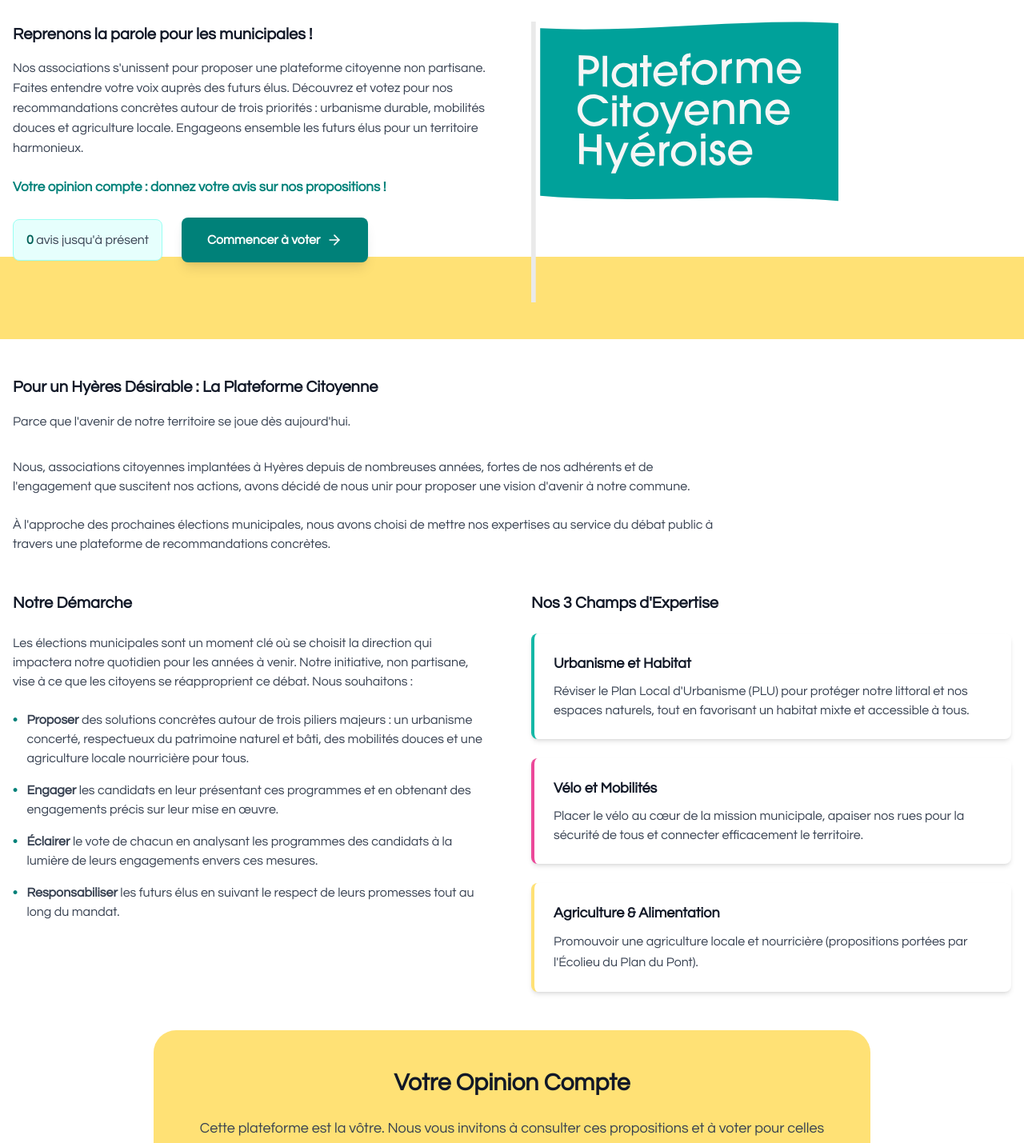
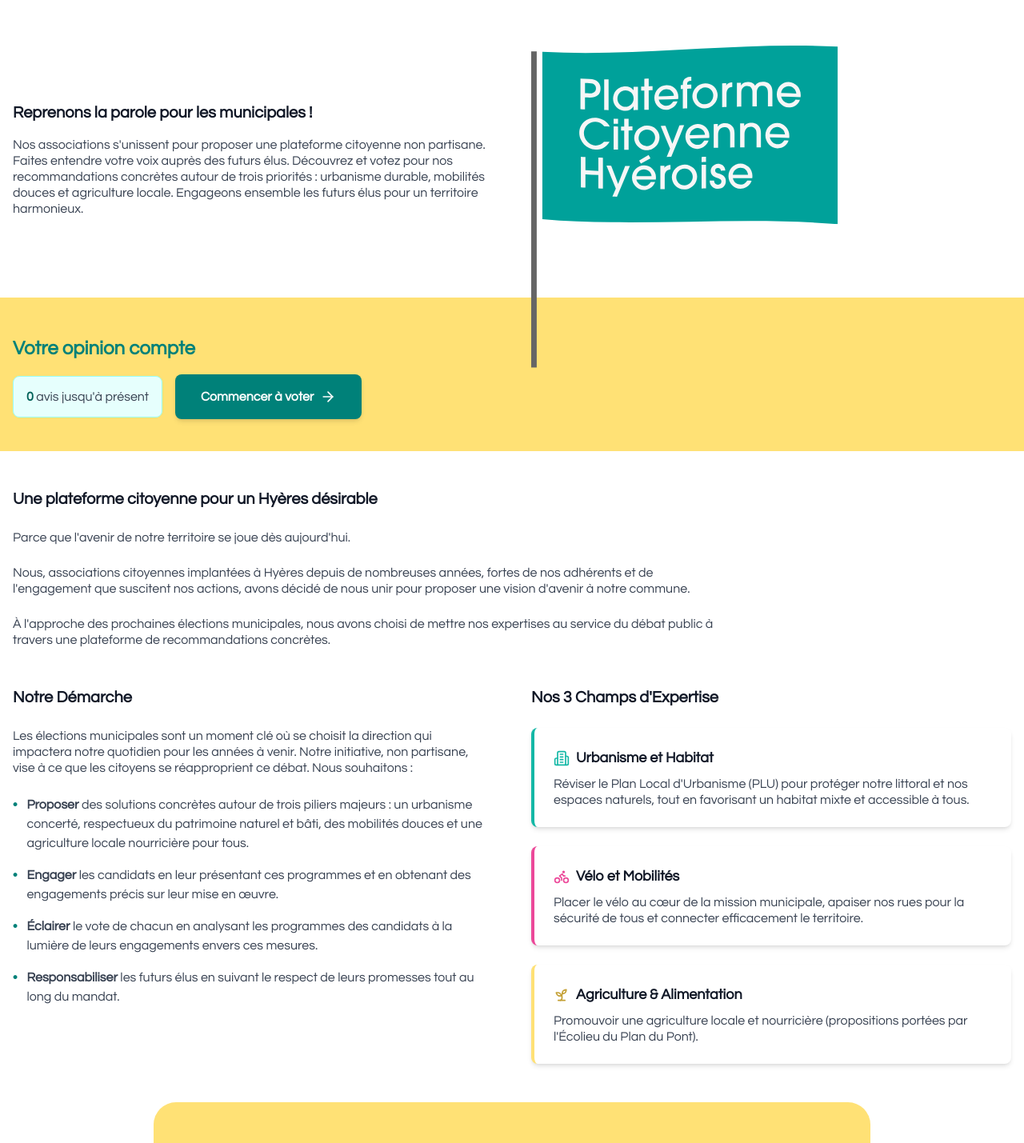
Before and after one commit to cedricborderie/hyeres2026, a Next.js app: page / in a window 1280 px wide. Shown: the part 100-1529 px from the top of the page at 80% size. Built offline with nearby package versions, Linux system fonts and the light colour scheme; no server answers; the database is empty.

Commit message:
Hero + bande jaune: structure flex, pied drapeau 30px dans jaune, fix chevauchement texte sur mobile/iPad

```diff
--- a/app/bilan/page.tsx
+++ b/app/bilan/page.tsx
@@ -44,9 +44,8 @@ export default function BilanPage() {
     votedProposalIds.has(p.id)
   );
 
-  // Build WhatsApp message with proposal titles
-  const proposalTitles = votedProposals.map((p) => p.title).join(", ");
-  const shareMessage = `Je viens de sélectionner mes priorités pour Hyères : ${proposalTitles}\n\nDécouvre ma liste complète ici : ${shareUrl || "https://hyeres2026.org"}`;
+  // Message de partage (WhatsApp, etc.) – sans rappel des priorités dans le texte
+  const shareMessage = `Je viens de sélectionner mes priorités pour Hyères.\n\nDécouvre la liste complète ici : ${shareUrl || "https://hyeres2026.org"}`;
 
   const whatsappUrl = shareUrl
     ? `https://wa.me/?text=${encodeURIComponent(shareMessage)}`
--- a/app/page.tsx
+++ b/app/page.tsx
@@ -2,23 +2,43 @@
 
 import Link from "next/link";
 import Image from "next/image";
-import { ArrowRight } from "lucide-react";
+import { ArrowRight, Building2, Bike, Sprout } from "lucide-react";
 import { motion } from "framer-motion";
 import LiveStats from "@/components/LiveStats";
 
 export default function Home() {
   return (
     <main className="min-h-screen bg-white">
-      {/* Hero Section - Full Width Background */}
-      <div className="relative bg-white py-12 md:py-[46px] overflow-hidden">
-        <div className="container mx-auto px-4 relative z-10">
-          <div className="grid md:grid-cols-2 gap-8 md:gap-12 items-center">
-          {/* Flag - Mobile First (above text), Desktop Second (right column) */}
+      {/* Hero + Bande jaune : jaune remonte 30px, pied du drapeau dans le jaune ; hero fond transparent sur 30px */}
+      <div className="flex flex-col bg-white relative">
+        {/* Hero : fond blanc sauf 90px du bas (transparent). pb plus grand sur mobile/iPad pour que le texte ne chevauche pas le jaune */}
+        <div
+          className="container mx-auto px-4 pt-12 md:pt-[46px] pb-[120px] md:pb-[120px] lg:pb-8 w-full relative z-20 max-w-7xl"
+          style={{
+            background: "linear-gradient(to bottom, #fff 0, #fff calc(100% - 90px), transparent calc(100% - 90px))",
+          }}
+        >
+          <div className="grid grid-cols-1 lg:grid-cols-2 gap-8 md:gap-12 items-start mx-auto">
+            <motion.div
+              initial={{ opacity: 0, x: -20 }}
+              animate={{ opacity: 1, x: 0 }}
+              transition={{ duration: 0.6 }}
+              className="text-left order-2 lg:order-1 pt-8 lg:pt-[100px]"
+            >
+              <h1 className="text-xl font-semibold text-gray-900 mb-4 leading-7">
+                Reprenons la parole pour les municipales !
+              </h1>
+              <p className="text-base font-medium text-gray-700 leading-[20px]">
+                Nos associations s'unissent pour proposer une plateforme citoyenne non partisane. Faites entendre votre voix auprès des futurs élus. Découvrez et votez pour nos recommandations concrètes autour de trois priorités : urbanisme durable, mobilités douces et agriculture locale. Engageons ensemble les futurs élus pour un territoire harmonieux.
+              </p>
+            </motion.div>
+
+            {/* Drapeau : -mb-[30px] = pied 30px dans le jaune ; le jaune remonte avec -mt-[30px] */}
             <motion.div
               initial={{ opacity: 0, x: 20 }}
               animate={{ opacity: 1, x: 0 }}
               transition={{ duration: 0.6, delay: 0.2 }}
-            className="flex justify-center md:justify-start order-1 md:order-2"
+              className="hidden lg:flex justify-start order-1 lg:order-2 items-end self-stretch -mb-[30px] pt-[30px]"
             >
               <div className="relative w-full max-w-[200px] md:max-w-sm">
                 <Image
@@ -31,69 +51,47 @@ export default function Home() {
                 />
               </div>
             </motion.div>
+          </div>
+        </div>
 
-          {/* Left: Text */}
-          <motion.div
-            initial={{ opacity: 0, x: -20 }}
-            animate={{ opacity: 1, x: 0 }}
-            transition={{ duration: 0.6 }}
-            className="text-left order-2 md:order-1 relative"
+        {/* Bande jaune : -mt-[90px] pour remonter (30 + 60 px) */}
+        <div
+          id="cta-stats"
+          className="w-full bg-[#FFE175] pt-8 md:pt-10 lg:pt-12 pb-8 md:pb-10 -mt-[90px] relative z-10 scroll-mt-24"
         >
-            <h1 className="text-xl font-semibold text-gray-900 mb-4 leading-7">
-              Reprenons la parole pour les municipales !
-            </h1>
-            <p className="text-base font-medium text-gray-700 leading-[25px] mb-6">
-              Nos associations s'unissent pour proposer une plateforme citoyenne non partisane. Faites entendre votre voix auprès des futurs élus. Découvrez et votez pour nos recommandations concrètes autour de trois priorités : urbanisme durable, mobilités douces et agriculture locale. Engageons ensemble les futurs élus pour un territoire harmonieux.
-            </p>
-
-            <p className="text-primary-600 mb-6 font-black" style={{ fontSize: '17px', fontWeight: 900 }}>
-              Votre opinion compte : donnez votre avis sur nos propositions !
-            </p>
-
-            {/* CTA and Stats */}
-            <div className="flex flex-col md:flex-row items-start md:items-center gap-6 mb-12 relative z-20" id="cta-stats">
-              <div className="w-full md:w-auto relative z-20">
+          <div className="container mx-auto px-4 max-w-7xl">
+            <h2 className="text-xl md:text-2xl font-semibold text-primary-600 mb-4">
+              Votre opinion compte
+            </h2>
+            <div className="flex flex-row flex-wrap items-center gap-4">
               <LiveStats />
-              </div>
               <Link
                 href="/propositions"
-                className="inline-flex items-center gap-2 bg-primary-600 text-white px-8 py-4 rounded-lg text-base font-semibold hover:bg-primary-700 transition-colors shadow-lg hover:shadow-xl w-full md:w-auto justify-center relative z-20"
+                className="inline-flex items-center justify-center gap-2 bg-primary-600 text-white px-8 py-4 rounded-lg text-base font-semibold hover:bg-primary-700 transition-colors shadow-md hover:shadow-lg shrink-0"
               >
                 Commencer à voter
                 <ArrowRight className="w-5 h-5" />
               </Link>
             </div>
-          </motion.div>
           </div>
         </div>
-
-        {/* Bloc jaune qui part du milieu des boutons/compteur (50% de leur hauteur) et fait toute la largeur */}
-        <div
-          className="absolute left-0 right-0 bg-[#FFE175] hidden md:block"
-          style={{
-            top: '340px',
-            bottom: 0,
-            zIndex: 0,
-            margin: 0
-          }}
-        />
       </div>
 
       {/* Main Content Section */}
       <div className="container mx-auto px-4 py-12 md:py-[46px]">
         <div className="max-w-7xl mx-auto space-y-12">
-          {/* Section 1: Pour un Hyères Désirable - Full Width */}
+          {/* Section 1: Une plateforme citoyenne pour un Hyères désirable */}
           <section className="max-w-4xl">
             <h2 className="text-xl font-semibold text-gray-900 mb-4 text-left">
-              Pour un Hyères Désirable : La Plateforme Citoyenne
+              Une plateforme citoyenne pour un Hyères désirable
             </h2>
-            <p className="text-base font-medium text-gray-700 leading-relaxed mb-8 text-left">
+            <p className="text-base font-medium text-gray-700 leading-[20px] mt-6 mb-6 text-left">
               Parce que l'avenir de notre territoire se joue dès aujourd'hui.
             </p>
-            <p className="text-base font-medium text-gray-700 leading-6 mb-6 text-left">
+            <p className="text-base font-medium text-gray-700 leading-[20px] mb-6 text-left">
               Nous, associations citoyennes implantées à Hyères depuis de nombreuses années, fortes de nos adhérents et de l'engagement que suscitent nos actions, avons décidé de nous unir pour proposer une vision d'avenir à notre commune.
             </p>
-            <p className="text-base text-gray-700 leading-6 font-medium text-left">
+            <p className="text-base text-gray-700 leading-[20px] font-medium text-left">
               À l'approche des prochaines élections municipales, nous avons choisi de mettre nos expertises au service du débat public à travers une plateforme de recommandations concrètes.
             </p>
           </section>
@@ -105,7 +103,7 @@ export default function Home() {
               <h2 className="text-xl font-bold text-gray-900 mb-6">
                 Notre Démarche
               </h2>
-              <p className="text-base font-medium text-gray-700 leading-6 mb-6">
+              <p className="text-base font-medium text-gray-700 leading-[20px] mb-6">
                 Les élections municipales sont un moment clé où se choisit la direction qui impactera notre quotidien pour les années à venir. Notre initiative, non partisane, vise à ce que les citoyens se réapproprient ce débat. Nous souhaitons :
               </p>
               <ul className="space-y-4 text-base text-gray-700">
@@ -135,26 +133,29 @@ export default function Home() {
               </h2>
               <div className="space-y-6">
                 <div className="bg-white rounded-lg p-6 shadow-md border-l-4" style={{ borderLeftColor: '#14B8A6' }}>
-                  <h3 className="text-lg font-semibold text-gray-900 mb-2">
+                  <h3 className="text-lg font-semibold text-gray-900 mb-2 flex items-center gap-2">
+                    <Building2 className="w-5 h-5 shrink-0" style={{ color: '#14B8A6' }} aria-hidden />
                     Urbanisme et Habitat
                   </h3>
-                  <p className="text-gray-700 leading-6 font-medium">
+                  <p className="text-gray-700 leading-[20px] font-medium">
                     Réviser le Plan Local d'Urbanisme (PLU) pour protéger notre littoral et nos espaces naturels, tout en favorisant un habitat mixte et accessible à tous.
                   </p>
                 </div>
                 <div className="bg-white rounded-lg p-6 shadow-md border-l-4" style={{ borderLeftColor: '#EC4899' }}>
-                  <h3 className="text-lg font-semibold text-gray-900 mb-2">
+                  <h3 className="text-lg font-semibold text-gray-900 mb-2 flex items-center gap-2">
+                    <Bike className="w-5 h-5 shrink-0" style={{ color: '#EC4899' }} aria-hidden />
                     Vélo et Mobilités
                   </h3>
-                  <p className="text-gray-700 leading-6 font-medium">
+                  <p className="text-gray-700 leading-[20px] font-medium">
                     Placer le vélo au cœur de la mission municipale, apaiser nos rues pour la sécurité de tous et connecter efficacement le territoire.
                   </p>
                 </div>
                 <div className="bg-white rounded-lg p-6 shadow-md border-l-4" style={{ borderLeftColor: '#FFE175' }}>
-                  <h3 className="text-lg font-semibold text-gray-900 mb-2">
+                  <h3 className="text-lg font-semibold text-gray-900 mb-2 flex items-center gap-2">
+                    <Sprout className="w-5 h-5 shrink-0" style={{ color: '#C4A035' }} aria-hidden />
                     Agriculture & Alimentation
                   </h3>
-                  <p className="text-gray-700 leading-relaxed font-medium">
+                  <p className="text-gray-700 leading-[20px] font-medium">
                     Promouvoir une agriculture locale et nourricière (propositions portées par l'Écolieu du Plan du Pont).
                   </p>
                 </div>
@@ -167,7 +168,7 @@ export default function Home() {
             <h2 className="text-2xl md:text-3xl font-semibold text-gray-900 mb-6">
               Votre Opinion Compte
             </h2>
-            <p className="text-lg text-gray-700 leading-relaxed mb-8">
+            <p className="text-lg text-gray-700 leading-[20px] mb-8">
               Cette plateforme est la vôtre. Nous vous invitons à consulter ces propositions et à voter pour celles qui vous semblent prioritaires. Ensemble, faisons entendre une voix citoyenne forte pour construire un développement harmonieux et durable de notre territoire.
             </p>
             <Link
--- a/components/LiveStats.tsx
+++ b/components/LiveStats.tsx
@@ -28,7 +28,7 @@ export default function LiveStats() {
   }, []);
 
   return (
-    <div className="bg-primary-50 border border-primary-200 rounded-lg py-[13px] px-4 text-center w-full">
+    <div className="bg-primary-50 border border-primary-200 rounded-lg py-[13px] px-4 text-center shrink-0">
       <p className="text-base font-medium text-gray-700 align-middle">
         {loading ? (
           <span className="text-gray-500">Chargement...</span>
--- a/components/ProposalCard.tsx
+++ b/components/ProposalCard.tsx
@@ -112,7 +112,7 @@ export default function ProposalCard({ proposal, onVote, readOnly = false }: Pro
             <h3 className="text-xl font-semibold text-gray-900 mb-2">
               {proposal.title}
             </h3>
-            <p className="text-gray-600 mb-4 line-clamp-3">
+            <p className="text-gray-600 mb-4 line-clamp-3 leading-[20px]">
               {proposal.summary}
             </p>
           </div>
@@ -200,7 +200,7 @@ export default function ProposalCard({ proposal, onVote, readOnly = false }: Pro
             <h2 id="dialog-title" className="text-2xl font-bold text-gray-900 mb-4">
               {proposal.title}
             </h2>
-            <div className="text-gray-700 whitespace-pre-line mb-6">
+            <div className="text-gray-700 whitespace-pre-line mb-6 leading-[20px]">
               {proposal.details}
             </div>
             <div className="flex gap-2">
```
Also changed, not shown: app/propositions/page.tsx (+47 -8 lines), public/drapeau.svg. Lines whose indentation alone changed are shown as unchanged.
